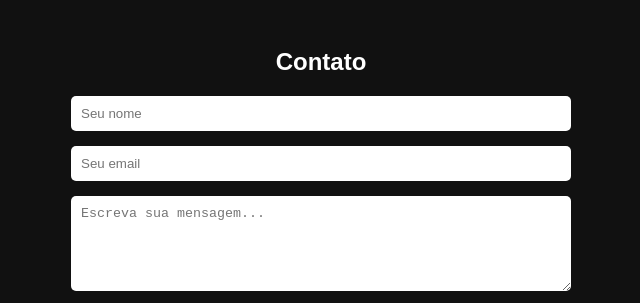
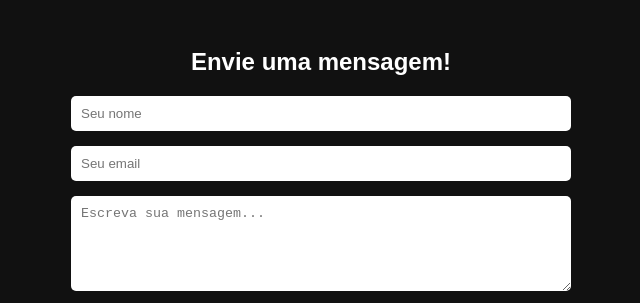
Before and after one commit to kirbo-34/Portf_K, a plain HTML site: page email.html in a window 1280 px wide. Shown: the top 303 px of the page, without its empty margins (319-959 px from the left). Drawn offline with Linux system fonts and the light colour scheme.

Commit message:
Update email.html

```diff
--- a/email.html
+++ b/email.html
@@ -46,7 +46,7 @@
   <h2 style="  display: flex;
   justify-content: center;
   align-items: center;
-  text-align: center;">Contato</h2>
+  text-align: center;">Envie uma mensagem!</h2>
   <form action="https://formsubmit.co/s.arrais@acad.ifma.edu.br" method="POST">
     <input type="text" name="name" placeholder="Seu nome" required>
     <input type="email" name="email" placeholder="Seu email" required>
```
